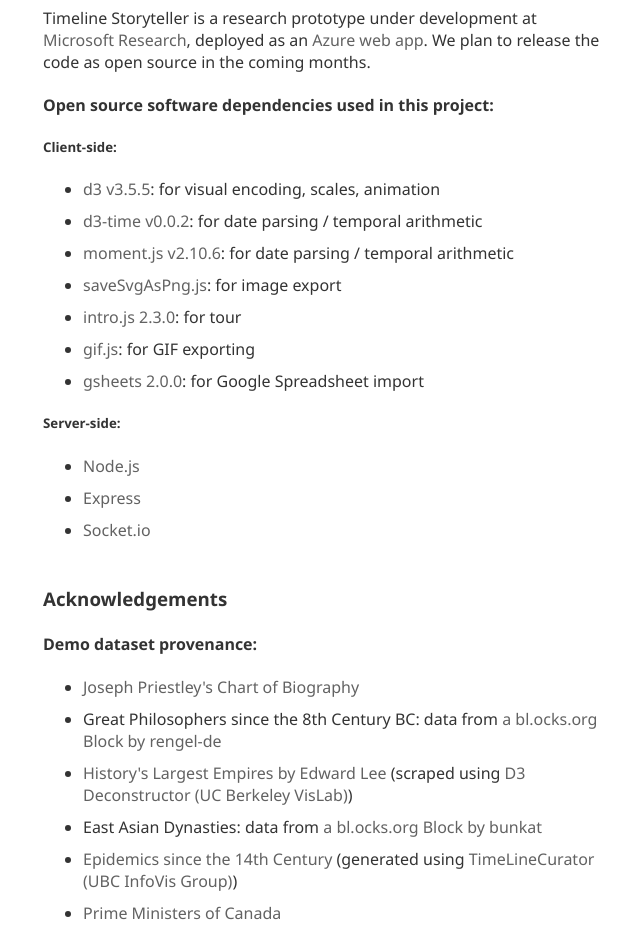
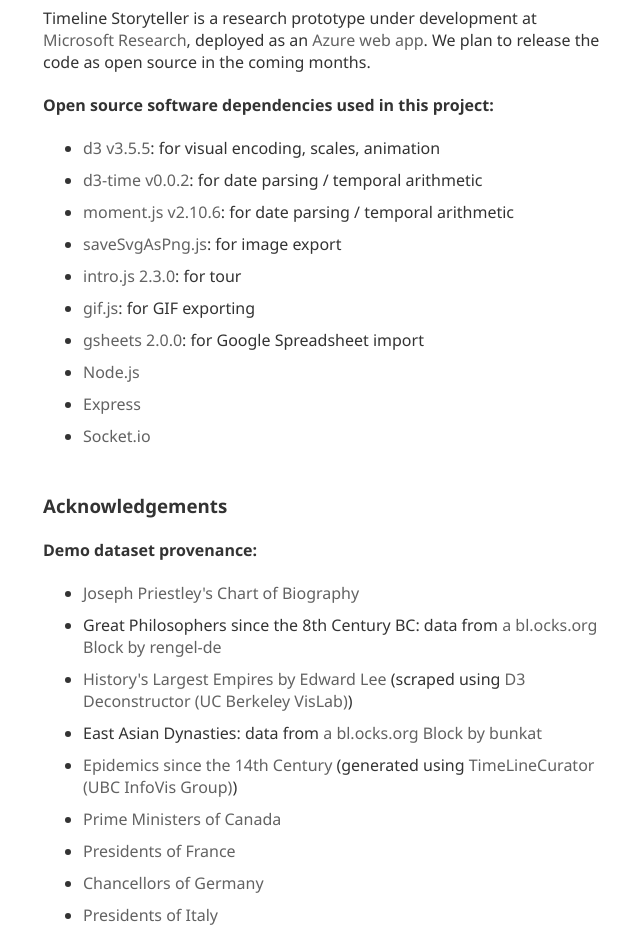
Before and after one commit to microsoft/timelinestoryteller, a website: page public/index.html in a window 1280 px wide. Shown: the part 6060-6998 px from the top of the page, without its empty margins (397-1037 px from the left). Drawn offline with nearby package versions, Linux system fonts and the light colour scheme.

Commit message:
updates to landing page

```diff
--- a/public/index.html
+++ b/public/index.html
@@ -247,7 +247,6 @@
 						</p>
 
             <h4>Open source software dependencies used in this project:</h4>
-            <h5>Client-side:</h5>
             <ul>
               <li><a href="http://d3js.org/" target="_blank">d3 v3.5.5</a>: for visual encoding, scales, animation</li>
               <li><a href="https://github.com/d3/d3-time" target="_blank">d3-time v0.0.2</a>: for date parsing / temporal arithmetic</li>
@@ -256,9 +255,6 @@
               <li><a href="http://usablica.github.com/intro.js/" target="_blank">intro.js 2.3.0</a>: for tour</li>
               <li><a href="https://github.com/jnordberg/gif.js" target="_blank">gif.js</a>: for GIF exporting</li>
               <li><a href="https://github.com/interactivethings/gsheets" target="_blank">gsheets 2.0.0</a>: for Google Spreadsheet import</li>
-            </ul>
-            <h5>Server-side:</h5>
-            <ul>
               <li><a href="https://nodejs.org/en/" target="_blank">Node.js</a></li>
               <li><a href="http://expressjs.com/" target="_blank">Express</a></li>
               <li><a href="http://socket.io/" target="_blank">Socket.io</a></li>
```
